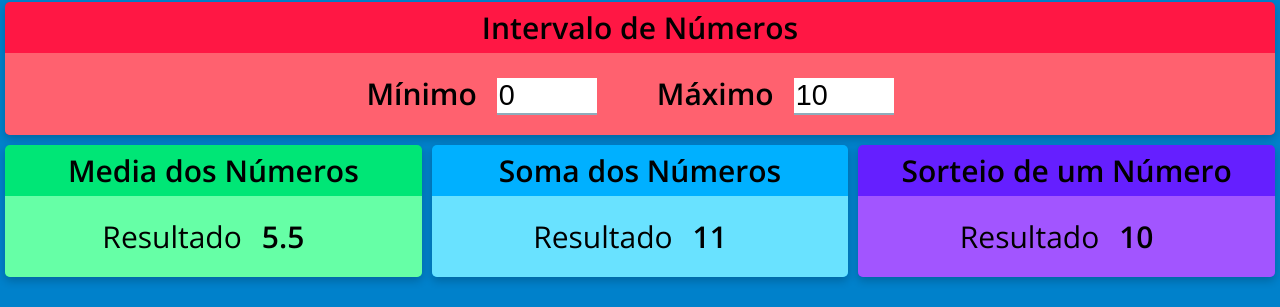
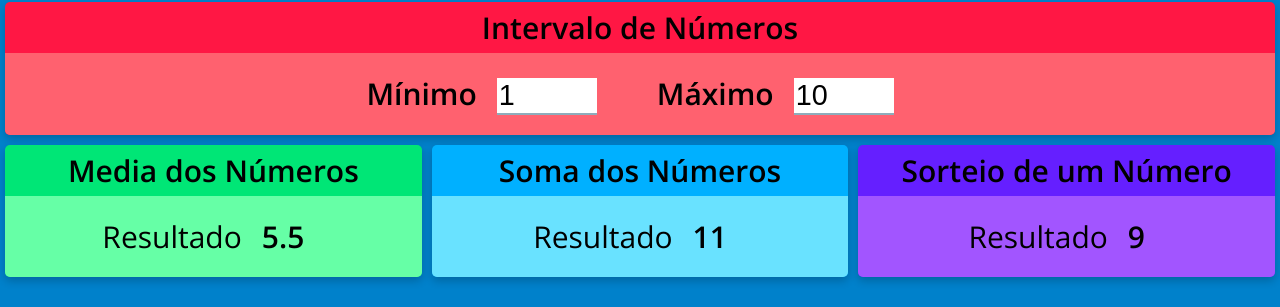
Before and after one commit to edilson-rodrigues/redux-simples, a React (Create React App) app: page / in a window 1280 px wide. Shown: the part 165-472 px from the top of the page. Built offline with nearby package versions, Linux system fonts and the light colour scheme.

Commit message:
implementação sem |redux #02

```diff
--- a/src/App.js
+++ b/src/App.js
@@ -18,7 +18,12 @@ const App = () => {
         Exercício React-Redux (Simples)
     </AppStyle.Title>
       <AppStyle.Row>
-        <Intervalo />
+        <Intervalo
+          min={min}
+          max={max}
+          onMinChange={setMin}
+          onMaxChange={setMax}
+        />
       </AppStyle.Row>
       <AppStyle.Row>
         <Media min={min} max={max} />
--- a/src/components/Intervalo/Intervalo.jsx
+++ b/src/components/Intervalo/Intervalo.jsx
@@ -10,7 +10,9 @@ const card_color = {
 	purple: "purple",
 };
 
-const Intervalo = () => (
+const Intervalo = (props) => {
+	const { min, max, onMinChange, onMaxChange } = props;
+	return (
 		<Card title="Intervalo de Números" color={card_color.red}>
 			<span>
 				<ComponentStyle.Strong>
@@ -19,8 +21,8 @@ const Intervalo = () => (
 						type="number"
 						name="number"
 						id=""
-					value={0}
-					readonly
+						value={min}
+						onChange={(e) => onMinChange(+e.target.value)}
 					/>
 				</ComponentStyle.Strong>
 				<ComponentStyle.Strong>
@@ -29,12 +31,13 @@ const Intervalo = () => (
 						type="number"
 						name="number"
 						id=""
-					value={10}
-					readonly
+						value={max}
+						onChange={(e) => onMaxChange(+e.target.value)}
 					/>
 				</ComponentStyle.Strong>
 			</span>
 		</Card>
 	);
+};
 
 export default Intervalo;
--- a/src/components/Sorteio/Sorteio.jsx
+++ b/src/components/Sorteio/Sorteio.jsx
@@ -10,13 +10,18 @@ const card_color = {
 	purple: "purple",
 };
 
-const Sorteio = () => (
+const Sorteio = (props) => {
+	const { min, max } = props;
+	const aleatorio = parseInt(Math.random() * (max - min)) + min;
+
+	return (
 		<Card title="Sorteio de um Número" color={card_color.purple}>
 			<span>
 				<span>Resultado</span>
-			<ComponentStyle.Strong>10</ComponentStyle.Strong>
+				<ComponentStyle.Strong>{aleatorio}</ComponentStyle.Strong>
 			</span>
 		</Card>
 	);
+};
 
 export default Sorteio;
```
Lines whose indentation alone changed are shown as unchanged.
